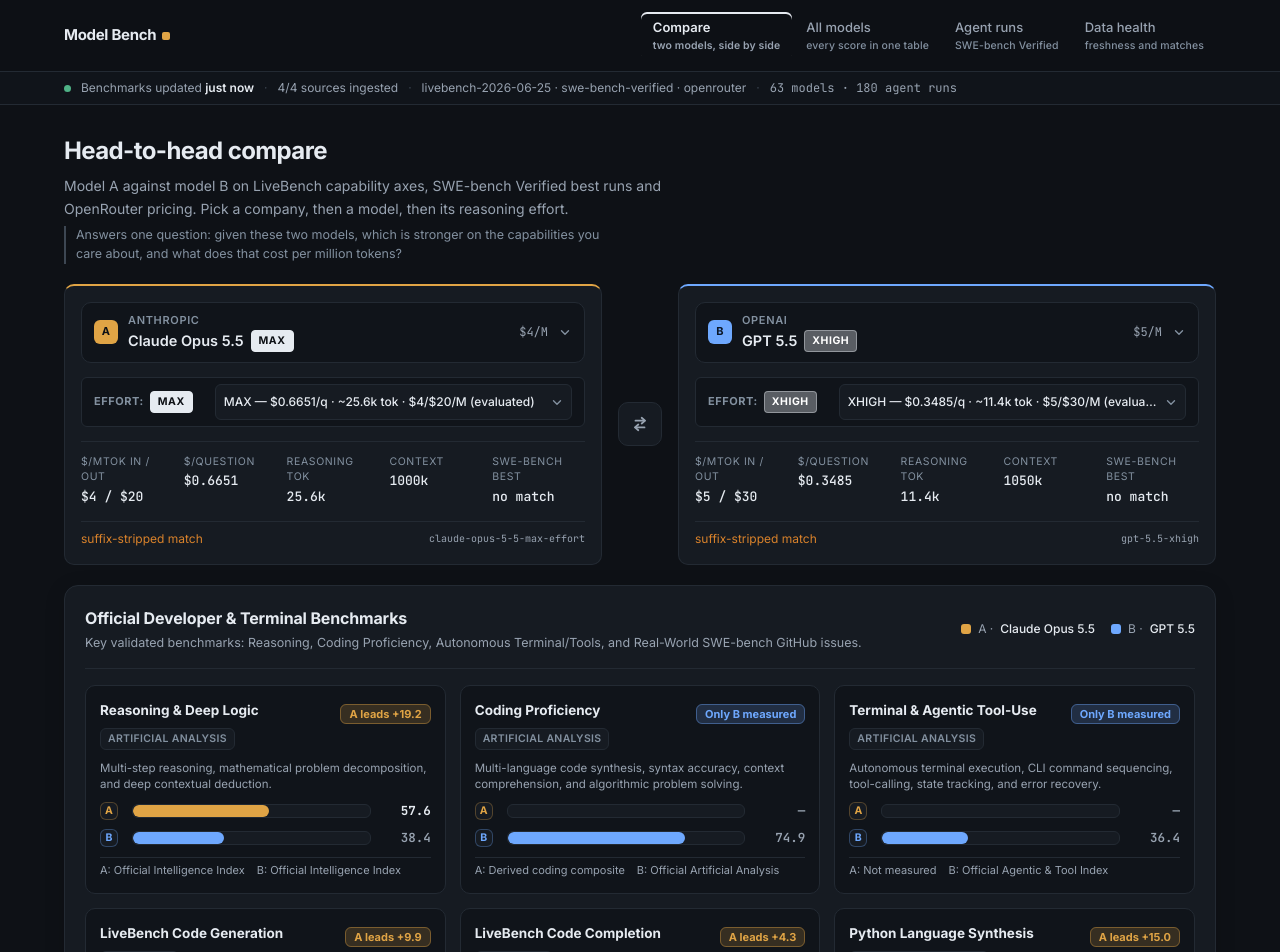
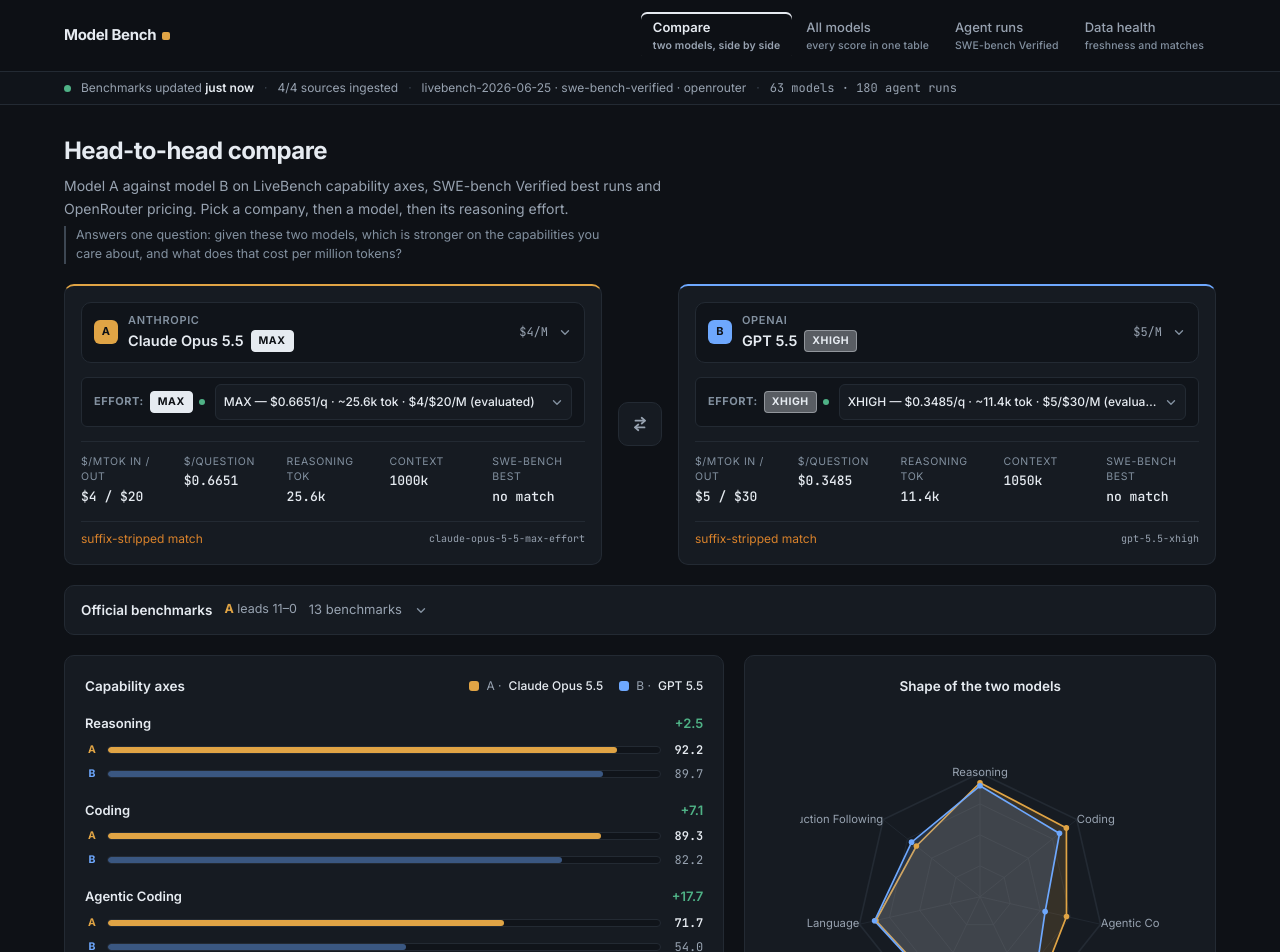
Before and after one commit to shrinivas-sn/model-bench-interface, a Next.js app: page / in a window 1280 px wide. Shown: the top 952 px of the page. Built offline with nearby package versions, Linux system fonts and the light colour scheme.

Commit message:
Updated the docs for status

```diff
--- a/components/HeadToHead.tsx
+++ b/components/HeadToHead.tsx
@@ -238,6 +238,18 @@
     [a, b, swe]
   );
 
+  // One glanceable tally for the collapsed summary row.
+  const { aWins, bWins } = useMemo(() => {
+    let aw = 0;
+    let bw = 0;
+    for (const it of officialBenchmarks) {
+      if (it.valA == null || it.valB == null) continue;
+      if (it.valA > it.valB) aw += 1;
+      else if (it.valB > it.valA) bw += 1;
+    }
+    return { aWins: aw, bWins: bw };
+  }, [officialBenchmarks]);
+
   if (!a || !b || !rawA || !rawB) {
     return (
       <div className="card">
@@ -377,127 +389,79 @@
         {modelCard(b, rawB, "B", 1)}
       </div>
 
-      {/* Official Developer & Terminal Benchmarks Panel */}
-      <div className="h2h-benchmarks-card">
-        <div className="h2h-benchmarks-header">
-          <div className="row-between">
-            <div>
-              <h3 className="h2h-benchmarks-title">Official Developer & Terminal Benchmarks</h3>
-              <p className="h2h-benchmarks-subtitle">
-                Key validated benchmarks: Reasoning, Coding Proficiency, Autonomous Terminal/Tools, and Real-World SWE-bench GitHub issues.
-              </p>
-            </div>
-            <div className="h2h-legend">
-              <span className="h2h-legend-item">
-                <span className="h2h-legend-swatch" data-slot="A" aria-hidden />
-                A · <span className="h2h-legend-name">{labelOf(a)}</span>
+      {/* Official benchmarks — one compact table, collapsed until asked for */}
+      <details className="h2h-benchmarks-card">
+        <summary className="h2h-benchmarks-summary">
+          <span className="h2h-card-heading">Official benchmarks</span>
+          <span className="h2h-bench-summary-leader">
+            {aWins === bWins ? (
+              <>tied {aWins}–{bWins}</>
+            ) : aWins > bWins ? (
+              <><strong data-slot="A">A</strong> leads {aWins}–{bWins}</>
+            ) : (
+              <><strong data-slot="B">B</strong> leads {bWins}–{aWins}</>
+            )}
           </span>
-              <span className="h2h-legend-item">
-                <span className="h2h-legend-swatch" data-slot="B" aria-hidden />
-                B · <span className="h2h-legend-name">{labelOf(b)}</span>
-              </span>
-            </div>
-          </div>
-        </div>
+          <span className="dim">{officialBenchmarks.length} benchmarks</span>
+          <ChevronDownIcon size={14} />
+        </summary>
 
-        <div className="h2h-bench-grid">
+        <div className="h2h-bench-table-wrap">
+          <table className="h2h-bench-table">
+            <thead>
+              <tr>
+                <th>Benchmark</th>
+                <th className="num">A · {labelOf(a)}</th>
+                <th className="num">B · {labelOf(b)}</th>
+                <th className="num">Δ</th>
+              </tr>
+            </thead>
+            <tbody>
               {officialBenchmarks.map((item) => {
                 const va = item.valA;
                 const vb = item.valB;
                 const hasBoth = va != null && vb != null;
                 const aLeads = hasBoth && va > vb;
                 const bLeads = hasBoth && vb > va;
-
-            const pctA = va != null ? Math.min(100, Math.max(0, (va / item.max) * 100)) : 0;
-            const pctB = vb != null ? Math.min(100, Math.max(0, (vb / item.max) * 100)) : 0;
+                const unitSuffix = item.unit === "%" ? "%" : item.unit === "elo" ? " elo" : "";
 
                 return (
-              <div key={item.id} className="h2h-bench-item" data-category={item.category}>
-                <div className="h2h-bench-item-header">
-                  <div className="h2h-bench-item-title-wrap">
-                    <span className="h2h-bench-item-name">{item.name}</span>
-                    <span className="h2h-bench-authority-badge">{item.authority}</span>
+                  <tr key={item.id}>
+                    <td className="mono">
+                      {item.name}
+                      <small className="dim"> · {item.authority}</small>
+                    </td>
+                    <td className="mono num" data-lead={aLeads}>
+                      {va != null ? `${va.toFixed(1)}${unitSuffix}` : "—"}
+                    </td>
+                    <td className="mono num" data-lead={bLeads}>
+                      {vb != null ? `${vb.toFixed(1)}${unitSuffix}` : "—"}
+                    </td>
+                    <td className="num">
+                      {hasBoth ? <Delta a={va} b={vb} /> : <span className="unknown">—</span>}
+                    </td>
+                  </tr>
+                );
+              })}
+            </tbody>
+          </table>
         </div>
-                  <div className="h2h-bench-delta-wrap">
-                    {hasBoth ? (
-                      <span className={`h2h-bench-lead-badge ${aLeads ? "slot-a" : bLeads ? "slot-b" : "tied"}`}>
-                        {aLeads
-                          ? `A leads +${(va - vb).toFixed(1)}${item.unit === "%" ? "%" : ""}`
-                          : bLeads
-                          ? `B leads +${(vb - va).toFixed(1)}${item.unit === "%" ? "%" : ""}`
-                          : "Tied"}
-                      </span>
-                    ) : va != null ? (
-                      <span className="h2h-bench-lead-badge slot-a">Only A measured</span>
-                    ) : vb != null ? (
-                      <span className="h2h-bench-lead-badge slot-b">Only B measured</span>
-                    ) : (
-                      <span className="unknown">not evaluated</span>
+
+        <div className="h2h-bench-sources">
+          {officialBenchmarks.some((it) => it.urlA || it.urlB) && (
+            <>
+              <span className="dim">Sources:</span>
+              {[...new Set(officialBenchmarks.flatMap((it) => [it.urlA, it.urlB].filter(Boolean)))].map(
+                (u) => (
+                  <a key={u} href={u} target="_blank" rel="noopener noreferrer" className="h2h-bench-link">
+                    {new URL(u).hostname.replace(/^www\./, "")} ↗
+                  </a>
+                )
+              )}
+            </>
           )}
         </div>
-                </div>
-
-                <p className="h2h-bench-item-desc">{item.description}</p>
-
-                <div className="h2h-bench-bars">
-                  <div className="h2h-bench-bar-item" data-slot="A" data-lead={aLeads}>
-                    <div className="h2h-bench-bar-label-wrap">
-                      <span className="h2h-bench-bar-slot">A</span>
-                    </div>
-                    <div className="h2h-bench-bar-track">
-                      <div
-                        className="h2h-bench-bar-fill"
-                        data-slot="A"
-                        style={{ width: `${pctA}%` }}
-                      />
-                    </div>
-                    <span className="h2h-bench-bar-val mono" data-lead={aLeads}>
-                      {va != null ? `${va.toFixed(1)}${item.unit === "%" ? "%" : item.unit === "elo" ? " elo" : ""}` : "—"}
-                    </span>
-                  </div>
-
-                  <div className="h2h-bench-bar-item" data-slot="B" data-lead={bLeads}>
-                    <div className="h2h-bench-bar-label-wrap">
-                      <span className="h2h-bench-bar-slot">B</span>
-                    </div>
-                    <div className="h2h-bench-bar-track">
-                      <div
-                        className="h2h-bench-bar-fill"
-                        data-slot="B"
-                        style={{ width: `${pctB}%` }}
-                      />
-                    </div>
-                    <span className="h2h-bench-bar-val mono" data-lead={bLeads}>
-                      {vb != null ? `${vb.toFixed(1)}${item.unit === "%" ? "%" : item.unit === "elo" ? " elo" : ""}` : "—"}
-                    </span>
-                  </div>
-                </div>
-
-                {(item.detailA || item.detailB || item.urlA || item.urlB) && (
-                  <div className="h2h-bench-links">
-                    {item.detailA && item.detailA !== "Not evaluated" && (
-                      <span className="dim">A: {item.detailA}</span>
-                    )}
-                    {item.detailB && item.detailB !== "Not evaluated" && (
-                      <span className="dim">B: {item.detailB}</span>
-                    )}
-                    {item.urlA && (
-                      <a href={item.urlA} target="_blank" rel="noopener noreferrer" className="h2h-bench-link">
-                        A source ↗
-                      </a>
-                    )}
-                    {item.urlB && (
-                      <a href={item.urlB} target="_blank" rel="noopener noreferrer" className="h2h-bench-link">
-                        B source ↗
-                      </a>
-                    )}
-                  </div>
-                )}
-              </div>
-            );
-          })}
-        </div>
-      </div>
+      </details>
 
       <div className="h2h-compare-grid">
         <div className="h2h-capabilities-card">
--- a/components/model-picker.css
+++ b/components/model-picker.css
@@ -2,6 +2,10 @@
    Model picker — company > model > effort
    Styled entirely from the :root tokens in globals.css. No colour literals
    outside colour-mix() against a token.
+
+   Same rule as globals.css: gold and blue mean Model A and Model B, so the
+   only coloured surfaces in here are the two slot badges. Everything else is
+   graphite, including every focus ring.
    ========================================================================= */
 
 .model-picker-wrap {
@@ -37,7 +41,7 @@
 }
 
 .picker-trigger-btn:focus-visible {
-  outline: 2px solid var(--accent);
+  outline: 2px solid var(--focus);
   outline-offset: 2px;
 }
 
@@ -66,7 +70,7 @@
 
 .picker-slot-badge[data-slot="B"] {
   background: var(--series-b);
-  color: #0b1626;
+  color: var(--accent-ink);
 }
 
 .picker-trigger-text {
@@ -119,7 +123,10 @@
   flex-shrink: 0;
 }
 
-/* ---------- effort chips (ordinal, single-hue ramp) ---------- */
+/* ---------- effort chips ----------
+   Effort is ordinal, so its ramp is lightness on one neutral — not a hue ramp.
+   The old version used five steps of the accent colour, which meant the app's
+   interactive colour was also a data attribute and neither read clearly. */
 
 .effort-chip {
   display: inline-flex;
@@ -137,33 +144,33 @@
 }
 
 .effort-chip-max {
-  background: var(--accent);
+  background: var(--text-main);
   color: var(--accent-ink);
-  border-color: var(--accent);
+  border-color: var(--text-main);
 }
 
 .effort-chip-xhigh {
-  background: color-mix(in srgb, var(--accent) 34%, var(--bg-inset));
-  color: var(--accent-hover);
-  border-color: color-mix(in srgb, var(--accent) 40%, transparent);
+  background: color-mix(in srgb, var(--text-main) 34%, var(--bg-inset));
+  color: var(--text-main);
+  border-color: color-mix(in srgb, var(--text-main) 40%, transparent);
 }
 
 .effort-chip-high {
-  background: color-mix(in srgb, var(--accent) 20%, var(--bg-inset));
-  color: color-mix(in srgb, var(--accent) 82%, var(--text-main));
-  border-color: color-mix(in srgb, var(--accent) 26%, transparent);
+  background: color-mix(in srgb, var(--text-main) 20%, var(--bg-inset));
+  color: var(--text-main);
+  border-color: color-mix(in srgb, var(--text-main) 26%, transparent);
 }
 
 .effort-chip-medium {
-  background: color-mix(in srgb, var(--accent) 12%, var(--bg-inset));
-  color: color-mix(in srgb, var(--accent) 62%, var(--text-muted));
-  border-color: color-mix(in srgb, var(--accent) 16%, transparent);
+  background: color-mix(in srgb, var(--text-main) 12%, var(--bg-inset));
+  color: var(--text-muted);
+  border-color: color-mix(in srgb, var(--text-main) 16%, transparent);
 }
 
 .effort-chip-low {
-  background: color-mix(in srgb, var(--accent) 7%, var(--bg-inset));
+  background: color-mix(in srgb, var(--text-main) 7%, var(--bg-inset));
   color: var(--text-muted);
-  border-color: color-mix(in srgb, var(--accent) 12%, transparent);
+  border-color: color-mix(in srgb, var(--text-main) 12%, transparent);
 }
 
 .effort-chip-null {
@@ -194,7 +201,7 @@
   position: fixed;
   inset: 0;
   z-index: 100;
-  background: color-mix(in srgb, #000 72%, transparent);
+  background: rgb(0 0 0 / 0.72);
   display: flex;
   align-items: center;
   justify-content: center;
@@ -220,7 +227,7 @@
   position: fixed;
   inset: 0;
   z-index: 100;
-  background: color-mix(in srgb, #000 72%, transparent);
+  background: rgb(0 0 0 / 0.72);
 }
 
 .picker-sheet-content {
@@ -333,13 +340,13 @@
 }
 
 .picker-empty-hint a {
-  color: var(--accent);
+  color: var(--focus);
   text-decoration: underline;
+  text-underline-offset: 2px;
 }
 
 /* cmdk renders its group heading as [cmdk-group-heading]. */
-.picker-group [cmdk-group-heading],
-.picker-group-heading {
+.picker-group [cmdk-group-heading] {
   padding: 12px 14px 6px;
   font-size: 10.5px;
   font-weight: 700;
@@ -423,7 +430,8 @@
 
 .picker-score-bar-fill {
   height: 100%;
-  background: var(--accent);
+  /* Neutral data ink: this bar is not Model A, so it must not be gold. */
+  background: var(--text-main);
   border-radius: 9999px;
 }
 
@@ -469,7 +477,7 @@
 }
 
 .picker-back-btn:focus-visible {
-  outline: 2px solid var(--accent);
+  outline: 2px solid var(--focus);
   outline-offset: 1px;
 }
 
@@ -494,13 +502,6 @@
 
 .picker-crumb-sep {
   color: var(--border-strong);
-}
-
-.picker-stage-note {
-  margin-left: auto;
-  font-size: 11.5px;
-  color: var(--text-faint);
-  white-space: nowrap;
 }
 
 /* stage 1 — companies. cmdk renders its items inside [cmdk-group-items], so the
@@ -533,12 +534,12 @@
 }
 
 .picker-company-btn:hover {
-  border-color: var(--accent);
+  border-color: var(--border-strong);
   background: var(--bg-hover);
 }
 
 .picker-company-btn:focus-visible {
-  outline: 2px solid var(--accent);
+  outline: 2px solid var(--focus);
   outline-offset: 1px;
 }
 
@@ -546,88 +547,6 @@
   font-size: 11px;
   color: var(--text-faint);
   font-family: var(--font-mono), monospace;
-}
-
-/* stage 3 — effort selection */
-.picker-effort-grid {
-  display: flex;
-  flex-wrap: wrap;
-  gap: 8px;
-  padding: 14px;
-}
-
-.picker-effort-btn {
-  display: flex;
-  flex-direction: column;
-  align-items: center;
-  gap: 3px;
-  min-width: 84px;
-  min-height: 52px;
-  justify-content: center;
-  padding: 8px 12px;
-  border-radius: var(--radius-sm);
-  border: 1px solid var(--border);
-  background: var(--bg-inset);
-  color: var(--text-main);
-  font-family: inherit;
-  font-size: 12.5px;
-  font-weight: 700;
-  letter-spacing: 0.05em;
-  text-transform: uppercase;
-  cursor: pointer;
-  transition: border-color var(--motion-duration) var(--motion-ease),
-    background var(--motion-duration) var(--motion-ease);
-}
-
-.picker-effort-btn:hover {
-  border-color: var(--accent);
-  background: var(--bg-hover);
-}
-
-.picker-effort-btn:focus-visible {
-  outline: 2px solid var(--accent);
-  outline-offset: 1px;
-}
-
-.picker-effort-btn[data-selected="true"] {
-  border-color: var(--accent);
-  background: color-mix(in srgb, var(--accent) 16%, var(--bg-inset));
-}
-
-.picker-effort-btn-note {
-  font-size: 10px;
-  font-weight: 500;
-  letter-spacing: 0.04em;
-  color: var(--text-faint);
-  text-transform: none;
-}
-
-.picker-family-preview {
-  display: flex;
-  flex-direction: column;
-  gap: 10px;
-  padding: 14px;
-  border-bottom: 1px solid var(--border);
-}
-
-.picker-family-preview-head {
-  display: flex;
-  align-items: center;
-  gap: 8px;
-  flex-wrap: wrap;
-}
-
-.picker-family-preview-title {
-  font-size: 15px;
-  font-weight: 600;
-}
-
-.picker-family-meta {
-  display: flex;
-  gap: 16px;
-  flex-wrap: wrap;
-  font-size: 12px;
-  color: var(--text-muted);
 }
 
 /* ---------- one-liner reasoning effort dropdown row ---------- */
@@ -671,12 +590,16 @@
   flex-shrink: 0;
 }
 
+/* --series-healthy never existed, so this dot rendered transparent. Green =
+   there is a benchmarked run behind the number. */
 .h2h-effort-status-dot.evaluated {
-  background: var(--series-healthy);
+  background: var(--ok);
 }
 
+/* Orange = scaled from pricing, not measured — the same meaning --warn carries
+   on the data-health page. */
 .h2h-effort-status-dot.dynamic {
-  background: var(--accent);
+  background: var(--warn);
 }
 
 .h2h-effort-select-wrap {
@@ -716,16 +639,8 @@
 }
 
 .h2h-effort-select:focus-visible {
-  outline: 2px solid var(--accent);
+  outline: 2px solid var(--focus);
   outline-offset: 1px;
-}
-
-.h2h-effort-row[data-slot="A"] .h2h-effort-select:focus-visible {
-  outline-color: var(--series-a);
-}
-
-.h2h-effort-row[data-slot="B"] .h2h-effort-select:focus-visible {
-  outline-color: var(--series-b);
 }
 
 .h2h-effort-select-caret {
@@ -766,7 +681,7 @@
 }
 
 .picker-swap-btn:focus-visible {
-  outline: 2px solid var(--accent);
+  outline: 2px solid var(--focus);
   outline-offset: 2px;
 }
 
@@ -777,284 +692,118 @@
 }
 
 /* =========================================================================
-   Official Developer Benchmarks Card & Grid
+   Official Benchmarks — compact collapsed table
    ========================================================================= */
 
 .h2h-benchmarks-card {
   background: var(--bg-card);
   border: 1px solid var(--border);
-  border-radius: var(--radius-lg);
-  padding: 20px;
-  display: flex;
-  flex-direction: column;
-  gap: 16px;
-  box-shadow: 0 4px 20px rgba(0, 0, 0, 0.15);
+  border-radius: var(--radius);
+  padding: 14px 16px;
 }
 
-.h2h-benchmarks-header {
+.h2h-benchmarks-summary {
   display: flex;
-  flex-direction: column;
-  gap: 14px;
-  border-bottom: 1px solid var(--border);
-  padding-bottom: 16px;
+  align-items: center;
+  gap: 12px;
+  cursor: pointer;
+  user-select: none;
+  list-style: none;
+  font-size: 13px;
 }
 
-.h2h-benchmarks-title {
-  font-size: 16px;
-  font-weight: 700;
-  letter-spacing: -0.01em;
-  color: var(--text-main);
-  margin: 0;
+.h2h-benchmarks-summary::-webkit-details-marker {
+  display: none;
 }
 
-.h2h-benchmarks-subtitle {
-  font-size: 12.5px;
-  color: var(--text-muted);
-  line-height: 1.45;
-  margin: 4px 0 0 0;
-  max-width: 850px;
+.h2h-benchmarks-summary > svg {
+  color: var(--text-faint);
+  transition: transform 200ms var(--motion-ease);
 }
 
-.h2h-bench-tabs {
-  display: flex;
-  align-items: center;
-  gap: 8px;
-  overflow-x: auto;
-  padding-bottom: 4px;
-  scrollbar-width: thin;
+.h2h-benchmarks-card[open] > .h2h-benchmarks-summary > svg {
+  transform: rotate(180deg);
 }
 
-.h2h-bench-tab-btn {
-  display: inline-flex;
-  align-items: center;
-  gap: 6px;
-  padding: 6px 12px;
-  border-radius: var(--radius-sm);
-  border: 1px solid var(--border);
-  background: var(--bg-inset);
-  color: var(--text-muted);
-  font-size: 12px;
-  font-weight: 500;
-  cursor: pointer;
-  white-space: nowrap;
-  transition: all var(--motion-duration) var(--motion-ease);
-}
-
-.h2h-bench-tab-btn:hover {
-  background: var(--bg-hover);
-  color: var(--text-main);
-  border-color: var(--border-strong);
-}
-
-.h2h-bench-tab-btn.active {
-  background: var(--bg-card);
-  color: var(--accent);
-  border-color: var(--accent);
-  font-weight: 600;
-  box-shadow: 0 0 0 1px var(--accent);
-}
-
-.h2h-bench-tab-count {
-  font-size: 11px;
-  opacity: 0.75;
-}
-
-.h2h-bench-grid {
-  display: grid;
-  grid-template-columns: repeat(auto-fit, minmax(360px, 1fr));
-  gap: 14px;
-}
-
-.h2h-bench-item {
-  background: var(--bg-inset);
-  border: 1px solid var(--border);
-  border-radius: var(--radius);
-  padding: 14px;
-  display: flex;
-  flex-direction: column;
-  gap: 10px;
-  transition: border-color var(--motion-duration) var(--motion-ease);
-}
-
-.h2h-bench-item:hover {
-  border-color: var(--border-strong);
-}
-
-.h2h-bench-item-header {
-  display: flex;
-  align-items: flex-start;
-  justify-content: space-between;
-  gap: 10px;
-}
-
-.h2h-bench-item-title-wrap {
-  display: flex;
-  align-items: center;
-  gap: 8px;
-  flex-wrap: wrap;
-}
-
-.h2h-bench-item-name {
-  font-size: 13.5px;
-  font-weight: 700;
-  color: var(--text-main);
-}
-
-.h2h-bench-authority-badge {
-  font-size: 10.5px;
-  font-weight: 600;
-  padding: 2px 7px;
-  border-radius: var(--radius-sm);
-  background: var(--bg-card);
-  border: 1px solid var(--border);
-  color: var(--text-faint);
-  letter-spacing: 0.03em;
-  text-transform: uppercase;
-}
-
-.h2h-bench-delta-wrap {
-  flex-shrink: 0;
-}
-
-.h2h-bench-lead-badge {
-  font-size: 11px;
-  font-weight: 700;
-  padding: 2px 8px;
-  border-radius: var(--radius-sm);
-  white-space: nowrap;
-}
-
-.h2h-bench-lead-badge.slot-a {
-  background: color-mix(in srgb, var(--series-a) 18%, transparent);
-  color: var(--series-a);
-  border: 1px solid color-mix(in srgb, var(--series-a) 40%, transparent);
-}
-
-.h2h-bench-lead-badge.slot-b {
-  background: color-mix(in srgb, var(--series-b) 18%, transparent);
-  color: var(--series-b);
-  border: 1px solid color-mix(in srgb, var(--series-b) 40%, transparent);
-}
-
-.h2h-bench-lead-badge.tied {
-  background: var(--bg-card);
-  color: var(--text-muted);
-  border: 1px solid var(--border);
-}
-
-.h2h-bench-item-desc {
-  font-size: 11.5px;
-  color: var(--text-muted);
-  line-height: 1.4;
-  margin: 0;
-}
-
-.h2h-bench-bars {
-  display: flex;
-  flex-direction: column;
-  gap: 8px;
-}
-
-.h2h-bench-bar-item {
-  display: flex;
-  align-items: center;
-  gap: 8px;
-}
-
-.h2h-bench-bar-label-wrap {
-  display: flex;
-  align-items: center;
-  gap: 6px;
-  min-width: 24px;
-  flex-shrink: 0;
-}
-
-.h2h-bench-bar-slot {
-  display: inline-flex;
-  align-items: center;
-  justify-content: center;
-  width: 18px;
-  height: 18px;
-  border-radius: var(--radius-sm);
-  font-size: 10.5px;
-  font-weight: 700;
-  background: var(--bg-card);
-  border: 1px solid var(--border);
+.h2h-bench-summary-leader {
+  font-size: 12.5px;
   color: var(--text-muted);
 }
 
-.h2h-bench-bar-item[data-slot="A"] .h2h-bench-bar-slot {
+.h2h-bench-summary-leader strong[data-slot="A"] {
   color: var(--series-a);
-  border-color: color-mix(in srgb, var(--series-a) 30%, transparent);
 }
 
-.h2h-bench-bar-item[data-slot="B"] .h2h-bench-bar-slot {
+.h2h-bench-summary-leader strong[data-slot="B"] {
   color: var(--series-b);
-  border-color: color-mix(in srgb, var(--series-b) 30%, transparent);
 }
 
-.h2h-bench-bar-track {
-  flex: 1;
-  height: 14px;
-  background: var(--bg-card);
-  border-radius: var(--radius-sm);
-  border: 1px solid var(--border);
-  overflow: hidden;
-  position: relative;
+.h2h-bench-table-wrap {
+  overflow-x: auto;
+  margin-top: 12px;
 }
 
-.h2h-bench-bar-fill {
-  height: 100%;
-  border-radius: var(--radius-sm);
-  transition: width 0.4s cubic-bezier(0.16, 1, 0.3, 1);
+.h2h-bench-table {
+  width: 100%;
+  border-collapse: collapse;
+  font-size: 12.5px;
 }
 
-.h2h-bench-bar-fill[data-slot="A"] {
-  background: var(--series-a);
+.h2h-bench-table th {
+  text-align: left;
+  font-size: 10.5px;
+  text-transform: uppercase;
+  letter-spacing: 0.06em;
+  color: var(--text-faint);
+  font-weight: 700;
+  padding: 6px 8px;
+  border-bottom: 1px solid var(--border);
 }
 
-.h2h-bench-bar-fill[data-slot="B"] {
-  background: var(--series-b);
-}
-
-.h2h-bench-bar-val {
-  font-size: 12.5px;
-  font-weight: 600;
-  min-width: 52px;
-  text-align: right;
-  flex-shrink: 0;
+.h2h-bench-table td {
+  padding: 7px 8px;
+  border-bottom: 1px solid var(--border);
   color: var(--text-muted);
 }
 
-.h2h-bench-bar-val[data-lead="true"] {
-  color: var(--text-main);
-  font-weight: 700;
+.h2h-bench-table tbody tr:last-child td {
+  border-bottom: none;
 }
 
-.h2h-bench-links {
+.h2h-bench-table td.num,
+.h2h-bench-table th.num {
+  text-align: right;
+}
+
+.h2h-bench-table td[data-lead="true"] {
+  color: var(--text-main);
+  font-weight: 600;
+}
+
+.h2h-bench-table td:first-child small {
+  font-size: 10.5px;
+}
+
+.h2h-bench-sources {
   display: flex;
   align-items: center;
   gap: 12px;
+  flex-wrap: wrap;
   font-size: 11px;
-  padding-top: 4px;
+  margin-top: 10px;
+  padding-top: 8px;
   border-top: 1px solid var(--border);
 }
 
 .h2h-bench-link {
   color: var(--text-muted);
-  text-decoration: none;
+  text-decoration: underline;
+  text-underline-offset: 2px;
   transition: color var(--motion-duration) var(--motion-ease);
 }
 
 .h2h-bench-link:hover {
-  color: var(--accent);
-  text-decoration: underline;
-}
-
-@media (max-width: 768px) {
-  .h2h-bench-grid {
-    grid-template-columns: 1fr;
-  }
+  color: var(--text-main);
 }
 
 /* ---------- animations ---------- */
```
Also changed, not shown: 2 other files (tests, documents, lock files or other folders). Lines whose indentation alone changed are shown as unchanged.
